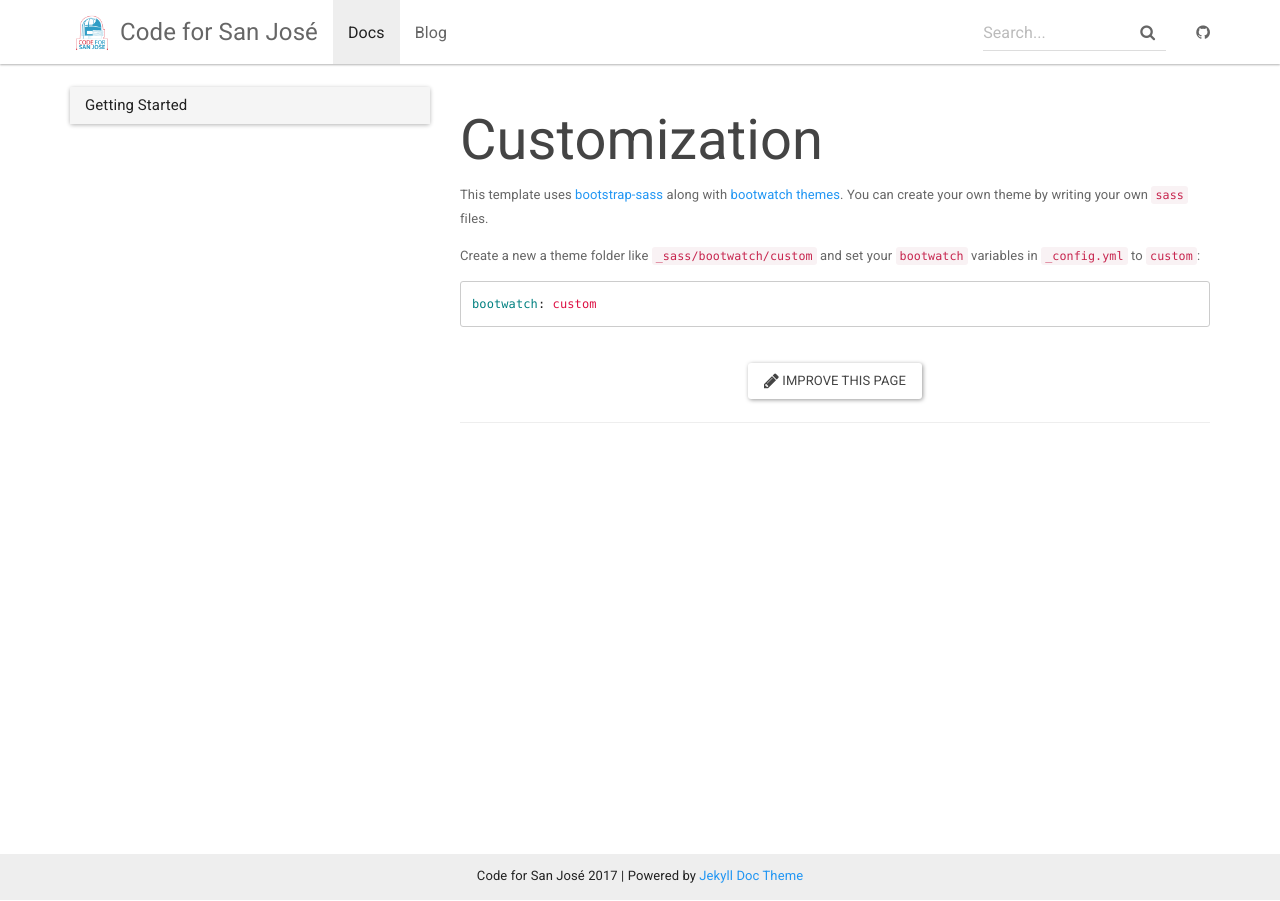
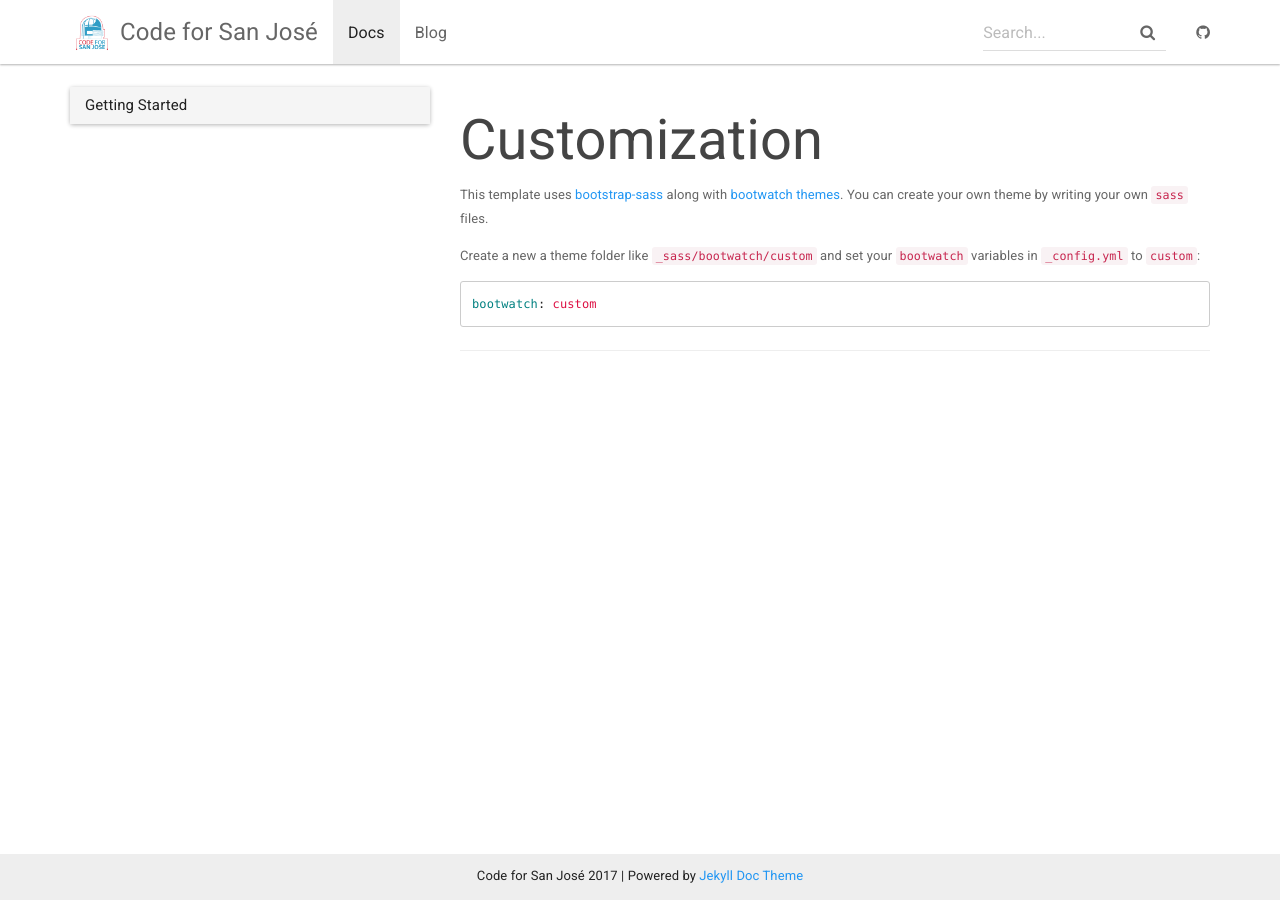
Before and after one commit to codeforsanjose/codeforsanjose.github.io, a Jekyll site: the page built from _docs/customization.md, in a window 1280 px wide. Built offline with Jekyll 4.4.1, drawn with Linux system fonts in a browser that asks for light colours; nearby versions of some CDN libraries.

Commit message:
update doc layout

```diff
--- a/_layouts/docs.html
+++ b/_layouts/docs.html
@@ -11,12 +11,6 @@
         <div class="col-md-8">
             <h1>{{ page.title }}</h1>
             <div id="markdown-content-container">{{ content }}</div>
-            <p class="text-center">
-              <br />
-              <a target="_blank" href="{{site.git_edit_address}}/{{ page.path }}" class="btn btn-default githubEditButton" role="button">
-                <i class="fa fa-pencil fa-lg"></i> Improve this page
-              </a>
-            </p>
             <hr>
             {% include section_nav.html %}
         </div>
```
